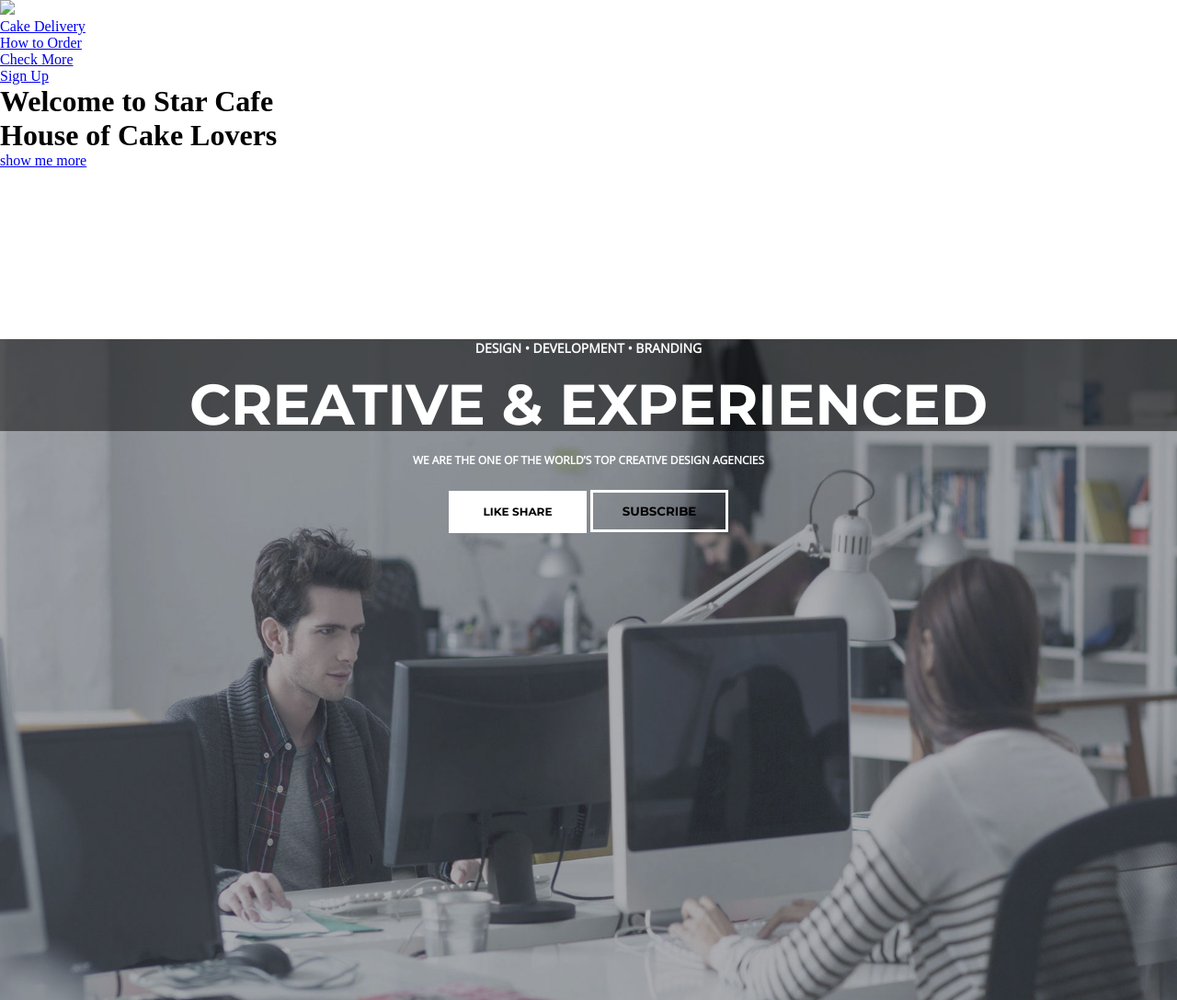
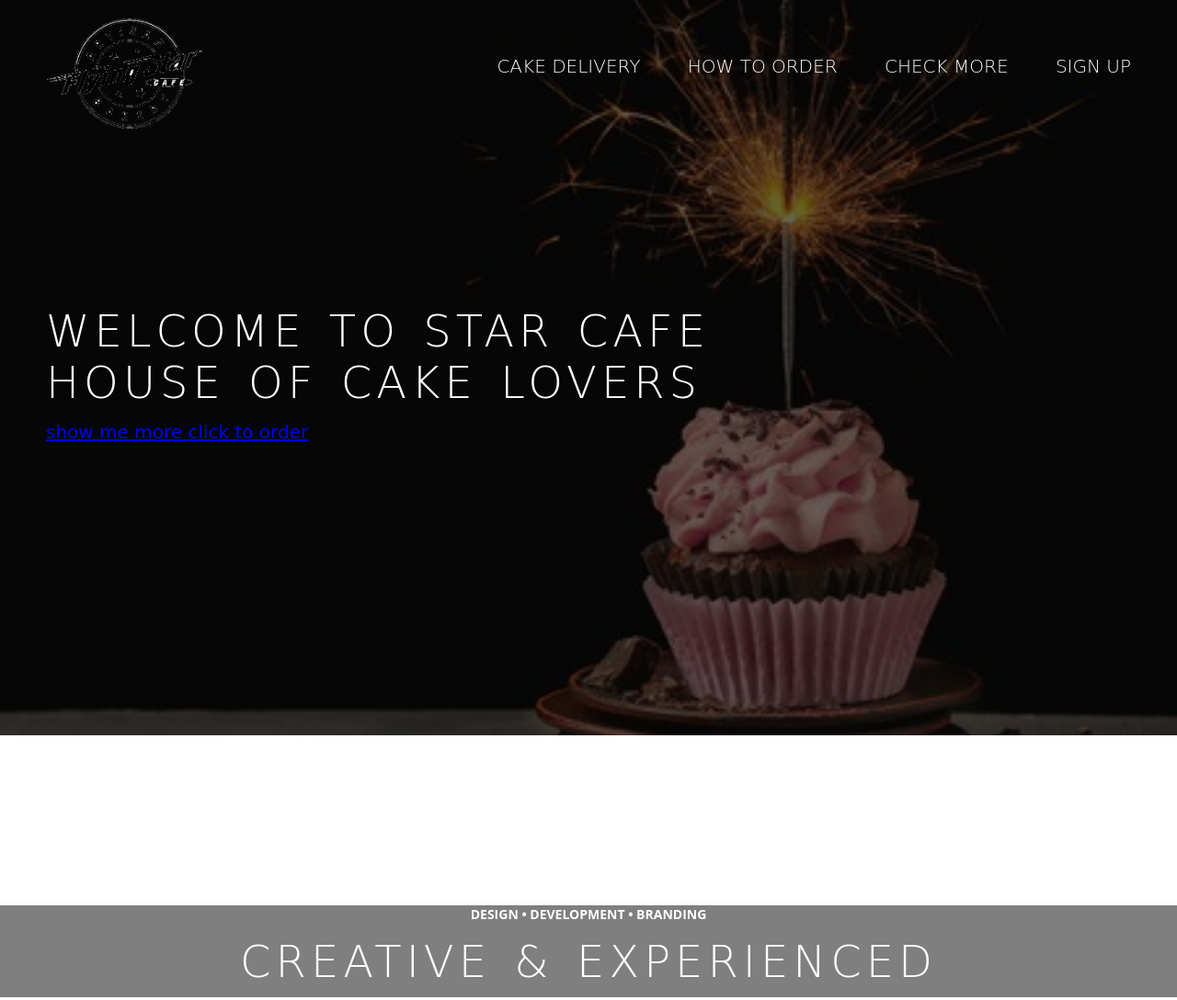
Before and after one commit to dea14/Web-Design-Project-, a plain HTML site: page index.html in a window 1280 px wide. Shown: the top 1088 px of the page at 92% size. Drawn offline with nearby package versions, Linux system fonts and the light colour scheme; a web font is replaced by a local one.

Commit message:
layout in html and css

```diff
--- a/index.html
+++ b/index.html
@@ -3,14 +3,14 @@
 <head>
 	<title>Star Cafe</title>
 	<link rel="stylesheet" type="text/css" href="style.css">
-		 <link href='http://fonts.googleapis.com/css?family=Montserrat:400,700%7CPT+Serif:400,700,400italic' rel='stylesheet'>
-		  <link href="https://fonts.googleapis.com/css?family=Montserrat|Open+Sans" rel="stylesheet">
+		<link href="https://fonts.googleapis.com/css?family=Flamenco&display=swap" rel="stylesheet">
+
 </head>
 <body>
 
 	<header>
 		<nav>
-			<div class="row">
+			<div class="row clearfix">
 				<img src="logo.png" class="logo">
 				<ul class="main-nav">
 					<li> <a href="#"> Cake Delivery </a> </li>
@@ -27,6 +27,7 @@
    		House of Cake Lovers</h1>
 
    		<a href="#" clas="btn btn-full">show me more </a>
+   		<a href="#" clas="btn btn-nav"> click to order </a>
 
    	   </div>
 
--- a/style.css
+++ b/style.css
@@ -1,14 +1,117 @@
 *{
 	margin:0px;
 	padding:0px;
+	box-sizing: ;
 }
 
-.bgimage{
-	background-image: url('tt.jpg');
-	background-size: 100% 110%;
+body
+{
+	font-size: 20px;
+	overflow-x: hidden;
+	color: white;
+	font-family: 'Flamenco', cursive;
+}
+header{
+	background-image: linear-gradient(rgba(0,0,0,0.6), rgba(0,0,0,0.6)),
+	url('cupcake.jpg');
+	background-size: cover;
+	background-repeat: no-repeat;
 	width: 100%;
 	height: 100vh;
 }
+
+.clearfix:after{
+	content: ".";
+	 visibility: hidden;
+	 display: block;
+	 height: 0px;
+	 clear: both;
+}
+.row{
+	max-width:1180px;
+	margin: 0 auto;
+}
+
+.logo{
+	height: 120px;
+	width: auto;
+	float: left;
+	margin-top: 20px;
+}
+
+.main-nav{
+	float: right;
+	margin-top: 60px;
+
+}
+
+.main-nav li{
+	display: inline-block;
+	list-style: none;
+	margin-left: 45px;
+
+}
+
+.main-nav li a{
+	color: white;
+	text-decoration: none;
+	text-transform: uppercase;
+	font-size: 100%;
+	font-weight: 100;
+
+}
+
+.main-content-header{
+	width: 1180px;
+	position: absolute;
+	top: 50%;
+	left: 50%;
+	transform: translate(-50%, -50%);
+}
+
+h1{
+	color: white;
+	font-size: 240%;
+	word-spacing: 5px;
+	letter-spacing: 5px;
+	margin-bottom: 20px;
+	text-transform: uppercase;
+	font-weight: lighter;
+	margin:14px 0px;
+}
+
+.btn{
+	display: inline-block;
+	padding: 10px 30px;
+	font-weight: lighter;
+	text-decoration: none;
+	text-transform: uppercase;
+	border-radius: 200px;
+	transition: background-color 0.2s, border 0.2s, color 0.2s;
+}
+
+.btn-full{
+	background-color: transparent;
+	color: #bf55ec;
+	margin-right: 15px;
+	border: 1px solid #bf55ec;
+}
+
+.btn-nav{
+	background-color: transparent;
+	color: white;
+	border: 1px solid white;
+
+
+}
+
+
+
+
+
+
+
+
 
 .menu{
 
@@ -80,12 +183,7 @@
 	font-family: 'Open Sans', sans-serif;
 }
 
-.text h1{
-	font-size:62px;
-	font-family: 'Montserrat', sans-serif;
-	font-weight: 700px;
-	margin:14px 0px;
-}
+
 
 .text h3{
 	font-size: 12px;
```
Also changed, not shown: Unknown.jpg (added), cupcake.jpg (added), logo.png (added), tt.jpg (deleted).
